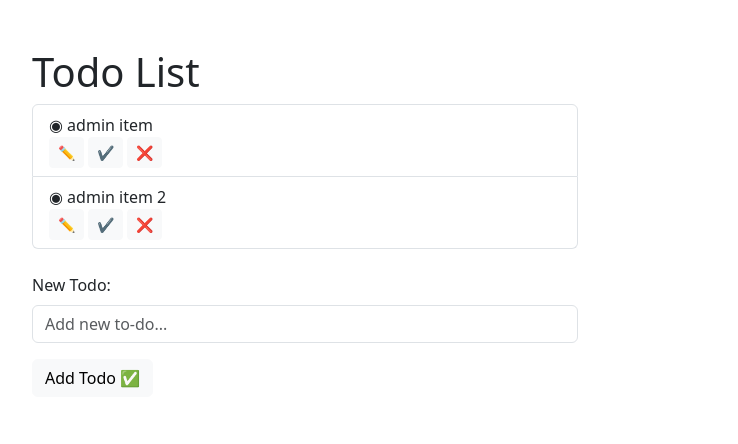
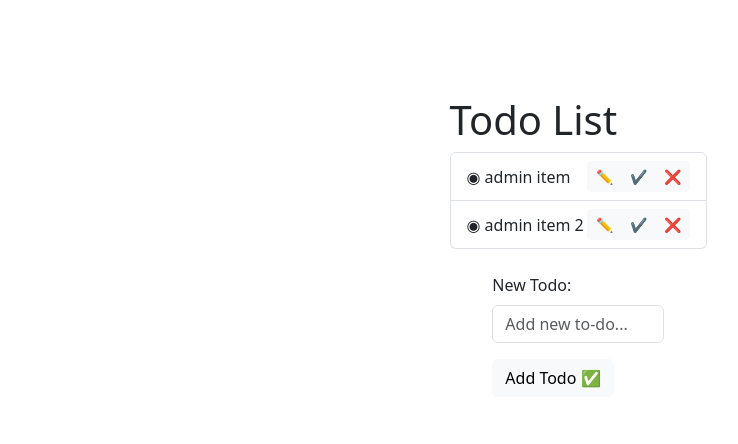
Before and after one commit to adhirajcs/django-to-do, a Django app: page / in a window 1280 px wide. Shown: the part 56-500 px from the top of the page, without its empty margins (62-800 px from the left). Run offline with Django 5.2, Linux system fonts and the light colour scheme; a user stored in the database is signed in; data comes from the database, SQL or seed files in the repository; both versions use the stored data as it was after the commit.

Commit message:
Fix alignment of all pages

```diff
--- a/templates/base.html
+++ b/templates/base.html
@@ -1,5 +1,6 @@
 <!DOCTYPE html>
 <html lang="en">
+
 <head>
   <meta charset="UTF-8" />
   <meta name="viewport" content="width=device-width, initial-scale=1.0" />
@@ -9,6 +10,7 @@
   <!-- Latest compiled and minified CSS -->
   <link href="https://cdn.jsdelivr.net/npm/bootstrap@5.3.3/dist/css/bootstrap.min.css" rel="stylesheet">
 </head>
+
 <body>
 
   <nav class="navbar navbar-expand-sm bg-dark navbar-dark justify-content-center">
@@ -43,9 +45,20 @@
       </div>
     </div>
   </nav>
-    <div class="container">{% block content %} {% endblock %}</div>
+
+  <div class="container pt-5">
+    <div class="d-flex justify-content-center">
+      <div>
+        {% block content %} {% endblock %}
+      </div>
+    </div>
+  </div>
+
+
   <script src="https://code.jquery.com/jquery-3.7.1.slim.min.js"
     integrity="sha256-kmHvs0B+OpCW5GVHUNjv9rOmY0IvSIRcf7zGUDTDQM8=" crossorigin="anonymous"></script>
   <!-- Latest compiled JavaScript -->
-    <script src="https://cdn.jsdelivr.net/npm/bootstrap@5.3.3/dist/js/bootstrap.bundle.min.js"></script></body>
+  <script src="https://cdn.jsdelivr.net/npm/bootstrap@5.3.3/dist/js/bootstrap.bundle.min.js"></script>
+</body>
+
 </html>
--- a/templates/todos.html
+++ b/templates/todos.html
@@ -5,20 +5,23 @@
 {% block content %}
 <div class="container mt-5">
     <h1>Todo List</h1>
-    <div class="col-md-6">
+    <div class="col-md-12 mx-auto">
         <ul class="list-group">
             {% for todo in todos %}
             <li class="list-group-item {% if todo.completed %}list-group-item-secondary{% endif %}">
+                <div class="d-flex justify-content-between align-items-center">
+                    <span class="todo-title">
                         {% if todo.completed %}
                         <del>◉ {{ todo.title }}</del>
                         {% else %}
                         ◉ {{ todo.title }}
                         {% endif %}
-                <form method="post" action="/">
+                    </span>
+                    <form method="post" action="/" class="d-inline">
                         {% csrf_token %}
                         <input type="hidden" name="todo_id" value="{{ todo.id }}">
-                    <div class="row g-3">
-                        <div class="col-md-6">
+                        <div class="btn-group" role="group">
+
                             <a href="{% url 'edit' todo.id %}" class="btn btn-light btn-sm">✏️</a>
                             {% if not todo.completed %}
                             <button type="submit" class="btn btn-light btn-sm" name="complete">✔️</button>
@@ -26,25 +29,27 @@
                             <button type="submit" class="btn btn-light btn-sm" name="uncomplete">↩️</button>
                             {% endif %}
                             <button type="submit" class="btn btn-light btn-sm" name="delete">❌</button>
-                        </div>
+
                         </div>
                     </form>
+                </div>
             </li>
             {% endfor %}
         </ul>
     </div>
     <br>
 
-    <form method="POST" action="/">
+    <form method="POST" action="/" class="col-md-8 mx-auto">
         {% csrf_token %}
         <div class="mb-3">
             <label for="newTodo" class="form-label">New Todo:</label>
-            <div class="col-md-6">
+            <div>
                 {{ form.title }}
             </div>
         </div>
-        <div class="col-md-6">
-            <button class="btn btn-light" type="submit" id="addTodoButton" onclick="this.innerHTML = '<span class=\'spinner-border spinner-border-sm\' role=\'status\' aria-hidden=\'true\'></span> Adding...';">Add Todo ✅</button>
+        <div>
+            <button class="btn btn-light" type="submit" id="addTodoButton"
+                onclick="this.innerHTML = '<span class=\'spinner-border spinner-border-sm\' role=\'status\' aria-hidden=\'true\'></span> Adding...';">Add Todo ✅</button>
         </div>
     </form>
     <br>
```
Also changed, not shown: templates/about.html (+8 -2 lines), templates/edit.html (+12 -7 lines), templates/login.html (+5 -4 lines), templates/register.html (+12 -8 lines), db.sqlite3. Lines whose indentation alone changed are shown as unchanged.
